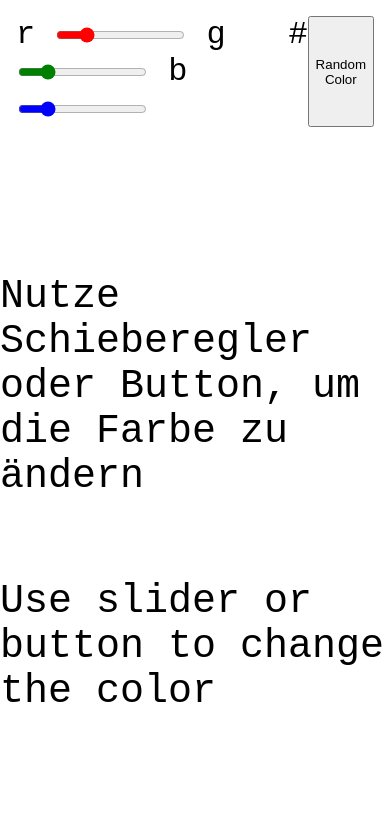
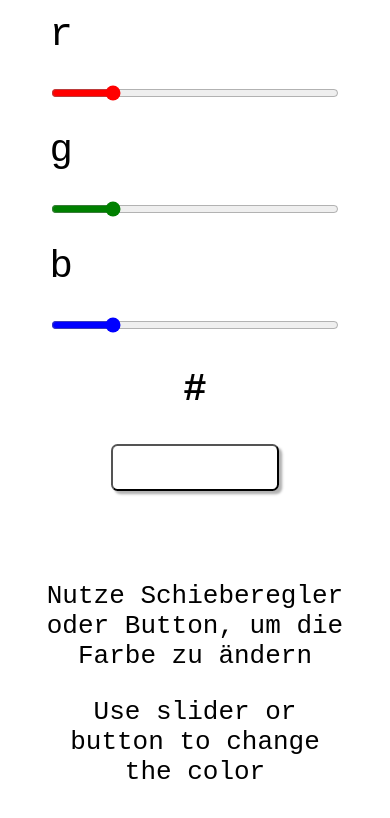
Before and after one commit to Beggsn/js-tasks, a plain HTML site: page 09-coding-tasks/color-mixer/index.html in a window 390 px wide. Drawn offline with Linux system fonts and the light colour scheme.

Commit message:
feat: adds media query for small screens

```diff
--- a/09-coding-tasks/color-mixer/style.css
+++ b/09-coding-tasks/color-mixer/style.css
@@ -1,23 +1,23 @@
 html,
 body {
   height: 100%;
+  margin: 0;
+  padding: 0;
+  font-family: monospace;
 }
 
 body {
-  margin: 0;
-  padding: 0;
-  box-sizing: border-box;
   display: grid;
   grid-template-rows: auto 1fr;
-  font-family: monospace;
+  box-sizing: border-box;
 }
 
 header {
   display: flex;
+  flex-direction: row;
   justify-content: space-between;
   padding: 1rem;
-  font-size: 2rem;
-
+  font-size: 3rem;
 }
 
 main {
@@ -27,8 +27,6 @@ main {
   align-items: center;
   font-size: 2.5rem;
 }
-
-
 
 input#red {
   accent-color: red;
@@ -41,3 +39,44 @@ input#green {
 input#blue {
   accent-color: blue;
 }
+
+button {
+  padding: 0.75rem 1.5rem;
+  font-size: 1.5rem;
+  background-color: var(--button-color);
+  color: white;
+  border-radius: 0.5rem;
+  box-shadow: .25rem .25rem .188rem rgba(0, 0, 0, 0.3);
+
+  cursor: pointer;
+}
+
+
+@media screen and (max-width: 850px) {
+  header {
+    justify-content: center;
+    align-items: center;
+    flex-direction: column;
+    gap: 2.5rem;
+  }
+  p {
+    width: 80%;
+    margin: 0 auto;
+    text-align: center;
+    font-size: 2rem;
+    padding: 1rem;
+  }
+  .sliders {
+    display: flex;
+    flex-direction: column;
+    gap: 2rem;
+    width: 80%;
+  }
+  .hex {
+    font-size: 3rem;
+    font-weight: 700;
+  }
+  button {
+    margin-bottom: 1.5rem;
+  }
+}
```
